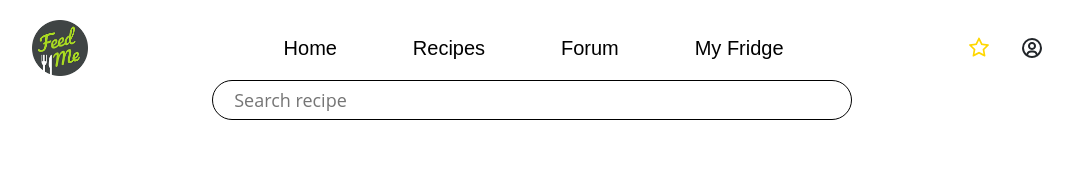
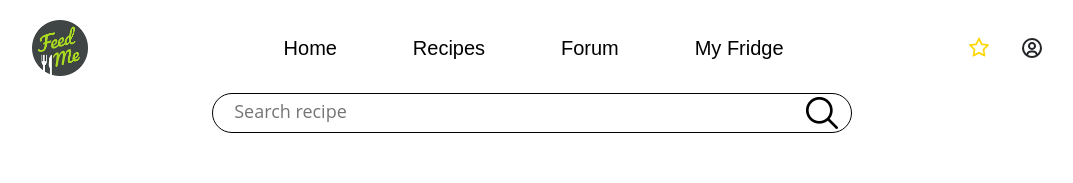
Before and after one commit to maxyhwu/feedme, a React (Create React App) app in the folder frontend/: page /recipe in a window 1280 px wide. Shown: the top 183 px of the page, without its empty margins (108-1181 px from the left). Built offline with nearby package versions, Linux system fonts and the light colour scheme.

Commit message:
link to result page

```diff
--- a/frontend/src/Recipe/recipe-search-result.js
+++ b/frontend/src/Recipe/recipe-search-result.js
@@ -1,5 +1,6 @@
 import "./recipe-search-result.css"
 import ActionBar from "./Components/ActionBar";
+import SearchBar from "./searchbar";
 import { useNavigate } from "react-router-dom";
 
 const Recipe_search_result = () => {
--- a/frontend/src/Recipe/searchbar.css
+++ b/frontend/src/Recipe/searchbar.css
@@ -1,4 +1,6 @@
 .searchbar{
+  margin-top: 1%;
+  margin-bottom: 1%;
   display: flex;
   flex-direction: row;
   flex-wrap: wrap;
@@ -16,15 +18,25 @@
 
 .searchline{
   /*padding-top: 1vh;*/
-  /*flex-grow: 1;*/
+  flex-grow: 1;
 }
 
 .searchText{
   border: 0;
   position: relative;
-  width: 95%;
+  width: 80%;
   margin-left: 1.5vw;
   font-size: 18px;
+}
+
+.searchButton{
+  width: 5%;
+  float: right;
+  margin-right: 2%;
+}
+
+.searchImg{
+  width: 100%;
 }
 
 .search-ingredients{
--- a/frontend/src/Recipe/searchbar.js
+++ b/frontend/src/Recipe/searchbar.js
@@ -1,5 +1,8 @@
 import "./searchbar.css"
 import React,{useState} from 'react'
+import searchimg from './img/search-icon.png';
+
+
 
 const SearchBar = () => {
   const [searchInput,setSearchInput] = useState("");
@@ -29,9 +32,12 @@ const SearchBar = () => {
           placeholder="Search recipe"
           onChange={handleChange}
           value={searchInput} />
+      <img className="searchButton" src={searchimg} alt="searchButton" onClick={(e) => {
+        e.preventDefault();
+        window.location.href = './recipe-search-result';
+      }}/>
       </div>
       <div className="search-ingredients">
-
       </div>
     </div>
 
```
Also changed, not shown: frontend/src/Recipe/img/search-icon.png (added). Lines whose indentation alone changed are shown as unchanged.
